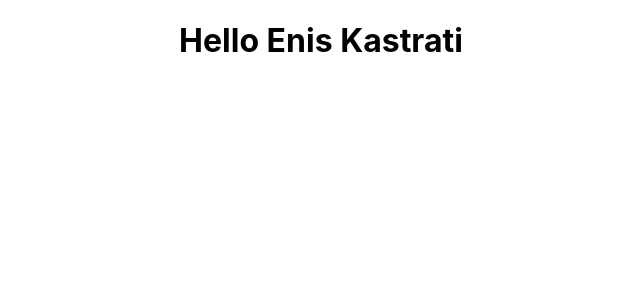
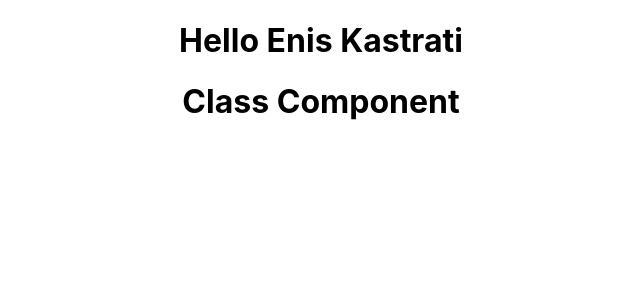
Before and after one commit to eniskastrati/reactjs-study, a React (Create React App) app in the folder reactapp/: page / in a window 1280 px wide. Shown: the top 300 px of the page, without its empty margins (319-959 px from the left). Built offline with nearby package versions, Linux system fonts and the light colour scheme.

Commit message:
#comment react class components learn

```diff
--- a/reactapp/src/App.js
+++ b/reactapp/src/App.js
@@ -1,11 +1,12 @@
 import './App.css';
-//this is how we have to import it now after not exported as default
+import Welcome from './components/Welcome';
 import { Greet } from './components/Greet';
 
 function App() {
   return (
     <div className="App">
       <Greet />
+      <Welcome />
     </div>
   );
 }
--- /dev/null
+++ b/reactapp/src/components/Welcome.js
@@ -0,0 +1,9 @@
+import React, { Component } from 'react'
+
+class Welcome extends Component {
+    render() {
+        return <h1>Class Component</h1>
+    }
+}
+
+export default Welcome;
```
